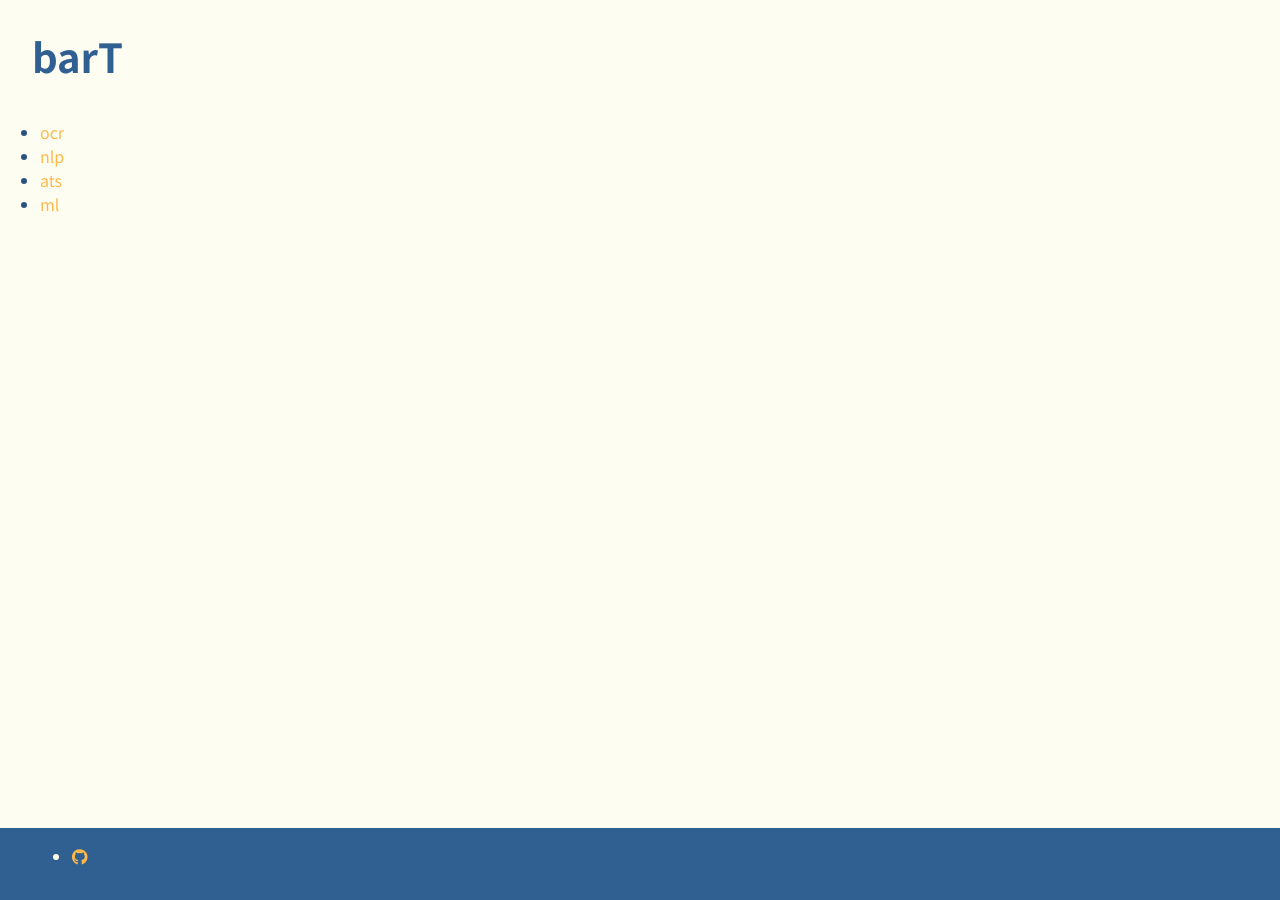
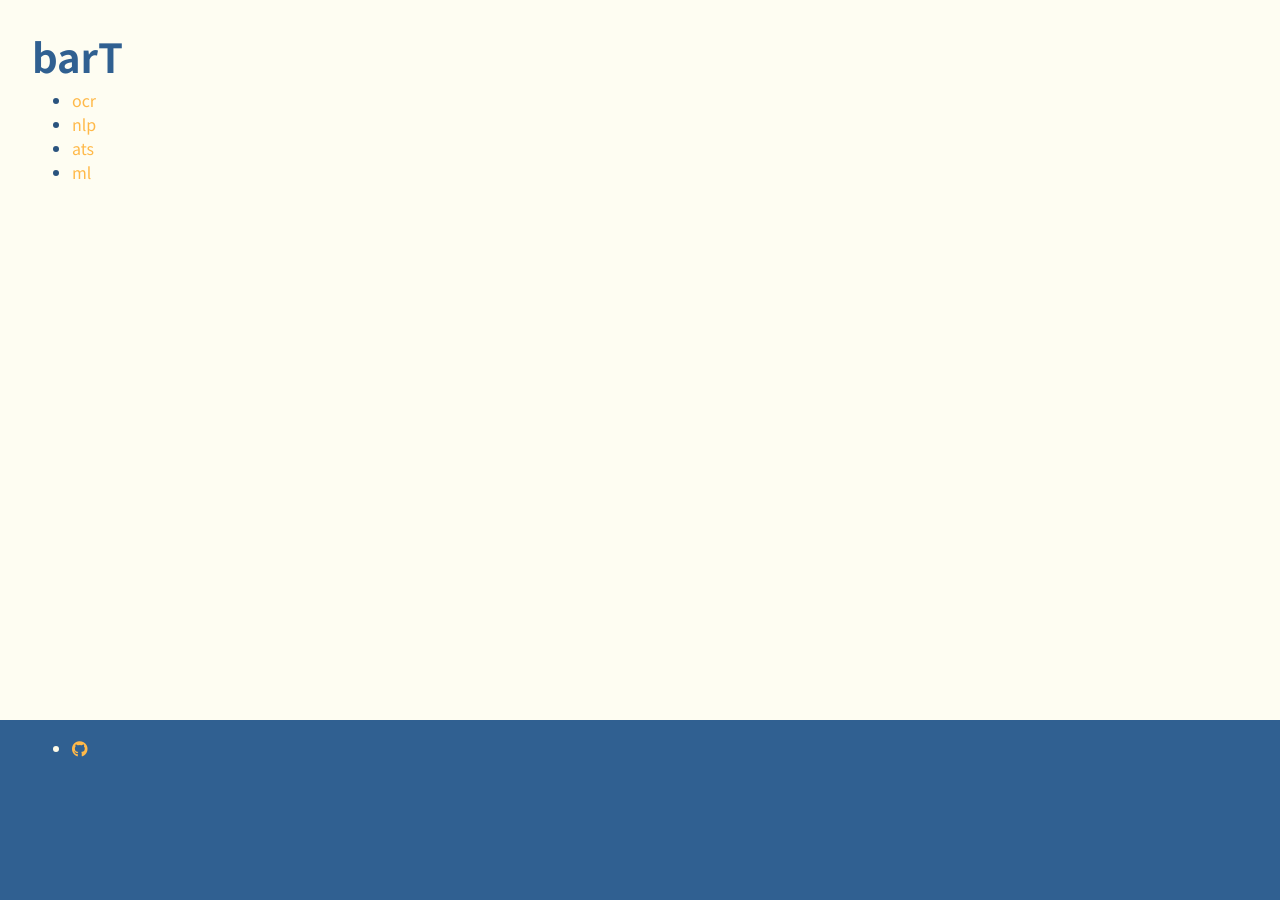
Before and after one commit to czhc/czhc.github.io, a Jekyll site: the page built from _posts/projects/2019-01-25-bart.md, in a window 1280 px wide. Built offline with Jekyll 4.4.1, drawn with Linux system fonts in a browser that asks for light colours; nearby versions of some CDN libraries.

Commit message:
Fix broken sticky footer

```diff
--- a/_layouts/default.html
+++ b/_layouts/default.html
@@ -11,8 +11,10 @@
       <p>{{ site.description | default: site.github.project_tagline }}</p>
     </header>
  -->
+  <main class="container">
+    {{ content }}
+  </main>
 
-  {{ content }}
 <!-- uncomment when restoring
      {{ content }}
 
--- a/_layouts/project.html
+++ b/_layouts/project.html
@@ -2,10 +2,11 @@
 <html lang="{{ site.lang | default: "en-US" }}">
   {% include header.html %}
   <body>
-    <div class="container-fluid content">
+    <main class="container-fluid content">
       {{ content }}
-    </div>
-  {% include tags.html %}
+      {% include tags.html %}
+    </main>
+
   {% include footer.html %}
   {% include tracking.html %}
   </body>
--- a/css/project.scss
+++ b/css/project.scss
@@ -20,9 +20,11 @@
   font-family: $font-family;
 }
 
+$footerHeight: 20vh;
 
 .content {
   padding: 2em;
+  min-height: 100vh - $footerHeight;
 }
 
 a {
@@ -63,9 +65,9 @@
 
 footer {
   padding: 1em 2em;
-  position: absolute;
   width: 100%;
   bottom: 0;
+  height: $footerHeight;
   background-color: map-get($colors, blue);
   color: map-get($colors, white);
 }
```
